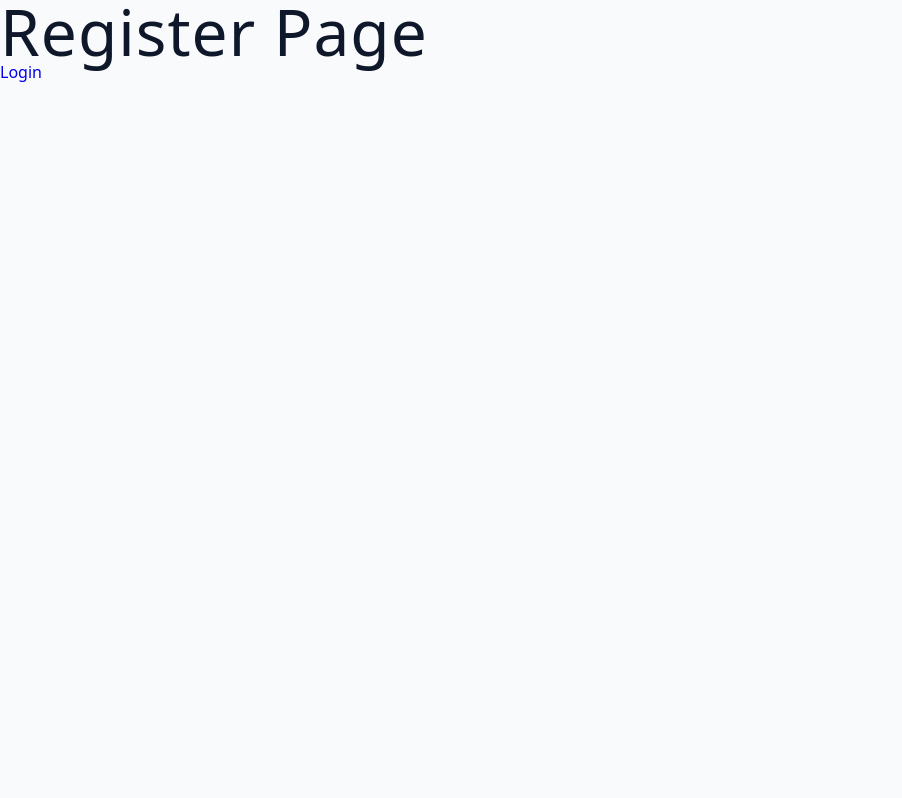
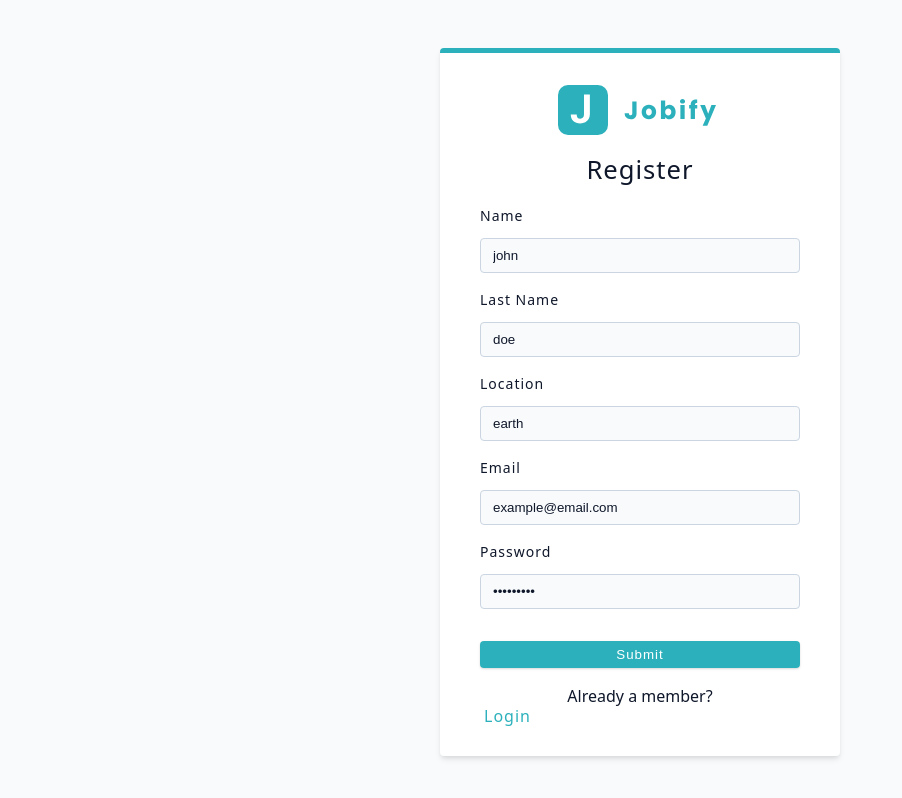
Before and after one commit to imnomee/CA-MERN-FULL, a React (Vite) app in the folder client/: page /register in a window 1280 px wide. Shown: the top 798 px of the page, without its empty margins (0-902 px from the left). Built offline with nearby package versions, Linux system fonts and the light colour scheme.

Commit message:
register page done

```diff
--- /dev/null
+++ b/client/src/components/FormRow.jsx
@@ -0,0 +1,19 @@
+const FormRow = ({ type, name, labelText, defaultValue }) => {
+    return (
+        <div className="form-row">
+            <label htmlFor={name} className="form-label">
+                {labelText || name}
+            </label>
+            <input
+                type={type}
+                id={name}
+                name={name}
+                className="form-input"
+                defaultValue={defaultValue || ''}
+                required
+            />
+        </div>
+    );
+};
+
+export default FormRow;
--- a/client/src/components/index.js
+++ b/client/src/components/index.js
@@ -1 +1,2 @@
 export { default as Logo } from './Logo';
+export { default as FormRow } from './FormRow';
--- a/client/src/pages/Error.jsx
+++ b/client/src/pages/Error.jsx
@@ -1,14 +1,28 @@
 import { Link, useRouteError } from 'react-router-dom';
+import Wrapper from '../assets/wrappers/ErrorPage';
+import img from '../assets/images/not-found.svg';
 
 const Error = () => {
     const error = useRouteError();
     console.log(error);
-
+    if (error.status === 404) {
+        return (
+            <Wrapper>
+                <div>
+                    <img src={img} alt="not-found-img" />
+                    <h3>Ohhh!!! Page not found...</h3>
+                    <p>
+                        We can&apos;t seem to find the page you are looking for.
+                    </p>
+                    <Link to="/dashboard">-= Back to Home =-</Link>
+                </div>
+            </Wrapper>
+        );
+    }
     return (
-        <div>
-            <h1>Error Page</h1>
-            <Link to="/">back to Home</Link>
-        </div>
+        <Wrapper>
+            <h3>Something went wrong...</h3>
+        </Wrapper>
     );
 };
 
--- a/client/src/pages/Register.jsx
+++ b/client/src/pages/Register.jsx
@@ -1,11 +1,45 @@
-import { Link } from 'react-router-dom';
-
+import { Form, Link } from 'react-router-dom';
+import { Logo } from '../components';
+import Wrapper from '../assets/wrappers/RegisterAndLoginPage';
+import { FormRow } from '../components/index';
 const Register = () => {
     return (
-        <div>
-            <h1>Register Page</h1>
-            <Link to="/login">Login</Link>
-        </div>
+        <Wrapper>
+            <form className="form">
+                <Logo />
+                <h4>Register</h4>
+                <FormRow
+                    defaultValue="john"
+                    labelText="name"
+                    name="name"
+                    type="text"
+                />
+                <FormRow
+                    defaultValue="doe"
+                    labelText="last name"
+                    name="lastName"
+                    type="text"
+                />
+                <FormRow type="text" name="location" defaultValue="earth" />
+                <FormRow
+                    type="email"
+                    name="email"
+                    defaultValue="example@email.com"
+                />
+                <FormRow
+                    type="password"
+                    name="password"
+                    defaultValue="secret123"
+                />
+                <button type="submit" className="btn btn-block">
+                    submit
+                </button>
+                <p>Already a member?</p>
+                <Link to="/login" className="member-btn">
+                    Login
+                </Link>
+            </form>
+        </Wrapper>
     );
 };
 
```
